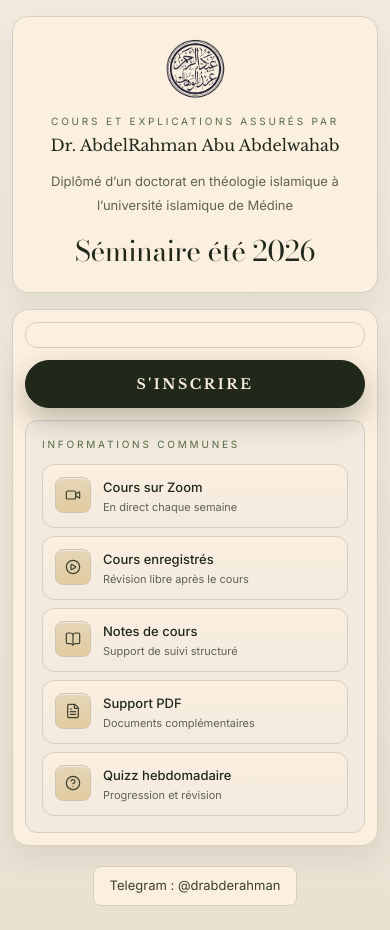
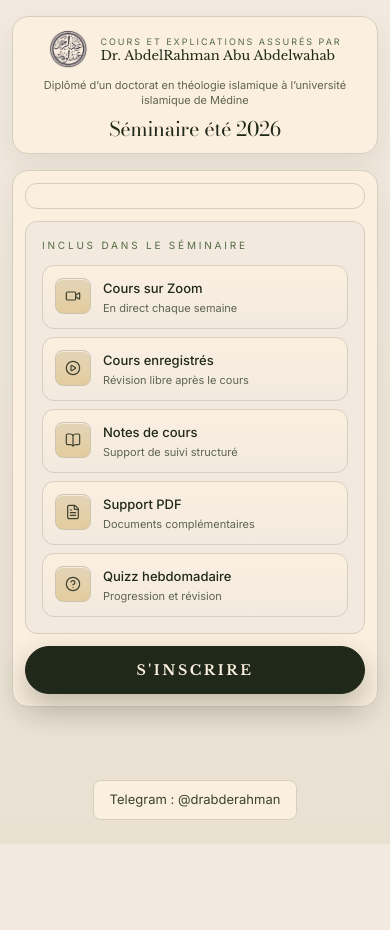
Before and after one commit to Souhail-m-dev/tasjil, a Next.js app: page / in a window 390 px wide. After the commit the page ends 844 px from the top, so only its background shows below. Built offline with nearby package versions, Linux system fonts and the light colour scheme; no server answers; the database is empty.

Commit message:
style(home): tighten hero card on mobile

```diff
--- a/src/app/page.tsx
+++ b/src/app/page.tsx
@@ -87,34 +87,31 @@ export default async function Home() {
     >
       <div className="mx-auto flex min-h-screen w-full max-w-[1280px] flex-col px-3 py-4 sm:px-6 sm:py-6 lg:px-10">
         {/* Hero / Teacher card */}
-        <section className="rounded-2xl border border-[#d6cfc0] bg-[#fbefdf] px-4 py-5 text-center shadow-[0_12px_28px_rgba(32,40,25,0.07)] sm:px-7 sm:py-7">
-          <div className="mx-auto flex max-w-3xl flex-col items-center gap-3 sm:flex-row sm:justify-center sm:gap-5">
+        <section className="rounded-2xl border border-[#d6cfc0] bg-[#fbefdf] px-3 py-3 text-center shadow-[0_12px_28px_rgba(32,40,25,0.07)] sm:px-7 sm:py-7">
+          <div className="mx-auto flex max-w-3xl flex-row items-center justify-center gap-3 sm:gap-5">
             <Image
               src={teacher.logoSrc}
               alt={`Logo ${teacher.name}`}
               width={112}
               height={112}
-              className="h-auto w-16 object-contain sm:w-24"
+              className="h-auto w-10 shrink-0 object-contain sm:w-24"
               priority
             />
-            <div className="text-center sm:text-left">
-              <p className="text-[10px] uppercase tracking-[0.28em] text-[#546b43] sm:text-[11px]">
+            <div className="min-w-0 text-left">
+              <p className="text-[9px] uppercase tracking-[0.22em] text-[#546b43] sm:text-[11px] sm:tracking-[0.28em]">
                 {teacher.role}
               </p>
-              <p className="mt-1 font-serif text-base text-[#202819] sm:text-2xl">
+              <p className="font-serif text-[13px] leading-tight text-[#202819] sm:mt-1 sm:text-2xl">
                 {teacher.name}
               </p>
             </div>
           </div>
-          <p className="mx-auto mt-3 max-w-2xl text-[13px] leading-6 text-[#5e6353] sm:text-base">
+          <p className="mx-auto mt-2 max-w-2xl text-[11px] leading-snug text-[#5e6353] sm:mt-3 sm:text-base sm:leading-6">
             Diplômé d’un doctorat en théologie islamique à l’université islamique de Médine
           </p>
-          <h1 className="mt-4 font-display text-[1.75rem] leading-tight text-[#202819] sm:text-[2.5rem]">
+          <h1 className="mt-2 font-display text-[1.25rem] leading-tight text-[#202819] sm:mt-4 sm:text-[2.5rem]">
             Séminaire été 2026
           </h1>
-          <p className="mt-1 font-serif italic text-[13px] text-[#546b43] sm:text-base">
-
-          </p>
         </section>
 
         {/* Main panel */}
@@ -131,15 +128,10 @@ export default async function Home() {
               </div>
             </div>
 
-            {/* Mobile CTA — sticky-feel, above shared list */}
-            <div className="order-2 lg:hidden">
-              <InscriptionButton size="lg" className="!w-full" />
-            </div>
-
             {/* Shared info */}
-            <aside className="order-3 rounded-xl border border-[#d6cfc0] bg-[#f2eadf] p-4 text-[#202819] sm:p-6 lg:order-1">
+            <aside className="order-2 rounded-xl border border-[#d6cfc0] bg-[#f2eadf] p-4 text-[#202819] sm:p-6 lg:order-1">
               <p className="text-[10px] uppercase tracking-[0.28em] text-[#546b43] sm:text-[11px]">
-                Informations communes
+                Inclus dans le séminaire
               </p>
 
               <div className="mt-3 grid grid-cols-1 gap-2 sm:mt-5 sm:gap-3">
@@ -171,6 +163,11 @@ export default async function Home() {
                 </div>
               </div>
             </aside>
+
+            {/* Mobile CTA — after infos, before page footer */}
+            <div className="order-3 lg:hidden">
+              <InscriptionButton size="lg" className="!w-full" />
+            </div>
           </div>
         </section>
 
--- a/src/components/seminar-panel.tsx
+++ b/src/components/seminar-panel.tsx
@@ -1,3 +1,4 @@
+import { Calendar } from "lucide-react";
 import type { Database } from "@/lib/types/db";
 import { formatDate } from "@/lib/format";
 import { getSeminarDisplay } from "@/lib/seminar-display";
@@ -31,7 +32,6 @@ export function SeminarPanel({
           ? "linear-gradient(180deg, #32241B 0%, #23170E 100%)"
           : "linear-gradient(180deg, #3C4130 0%, #202819 100%)",
         borderColor: "rgba(227,204,158,0.22)",
-        minHeight: 220,
       }}
     >
       <div
@@ -43,22 +43,28 @@ export function SeminarPanel({
         }}
       />
 
-      <div className="relative flex min-w-0 flex-1 flex-col justify-between gap-3 px-4 py-4 sm:gap-4 sm:px-6 sm:py-6">
+      <div className="relative flex min-w-0 flex-1 flex-col justify-between gap-3 px-4 py-4 sm:min-h-[220px] sm:gap-4 sm:px-6 sm:py-6">
         <div className="min-w-0">
-          <p className="text-[10px] uppercase tracking-[0.28em] text-[#e3cc9e]/80 sm:text-[11px] sm:tracking-[0.32em]">
+          <p className="text-[10px] uppercase tracking-[0.22em] text-[#e3cc9e]/85 sm:text-[11px] sm:tracking-[0.32em]">
             {display.overline || "Séminaire"}
           </p>
-          <h2 className="mt-1.5 font-display text-[1.35rem] leading-[1.05] sm:mt-2 sm:max-w-[14ch] sm:text-[2rem] sm:leading-[0.98]">
+          <h2 className="mt-2 font-display text-[1.4rem] leading-[1.08] sm:mt-2 sm:max-w-[14ch] sm:text-[2rem] sm:leading-[0.98]">
             {display.display_title}
           </h2>
+          {seminar.author && (
+            <p className="mt-1 font-serif text-[12px] italic text-[#fbefdf]/70 sm:hidden">
+              {seminar.author}
+            </p>
+          )}
         </div>
 
-        <div className="space-y-1 sm:space-y-1.5">
-          <p className="text-[11px] uppercase tracking-[0.14em] text-[#fbefdf]/74 sm:text-sm sm:tracking-[0.16em]">
+        <div className="flex items-center gap-2 border-t border-[#e3cc9e]/15 pt-2.5 sm:block sm:border-0 sm:space-y-1.5 sm:pt-0">
+          <Calendar className="size-3.5 shrink-0 text-[#e3cc9e]/70 sm:hidden" strokeWidth={2} />
+          <p className="text-[11px] uppercase tracking-[0.1em] text-[#fbefdf]/80 sm:text-sm sm:tracking-[0.16em]">
             {datesLabel}
           </p>
           {seminar.author && (
-            <p className="font-serif text-[12px] italic text-[#fbefdf]/70 sm:text-sm">
+            <p className="hidden font-serif italic text-[#fbefdf]/70 sm:block sm:text-sm">
               {seminar.author}
             </p>
           )}
@@ -66,10 +72,12 @@ export function SeminarPanel({
       </div>
 
       {display.flyerSrc && (
-        <FlyerPanelThumb
-          src={display.flyerSrc}
-          alt={display.display_title}
-        />
+        <div className="hidden sm:flex">
+          <FlyerPanelThumb
+            src={display.flyerSrc}
+            alt={display.display_title}
+          />
+        </div>
       )}
     </article>
   );
```
